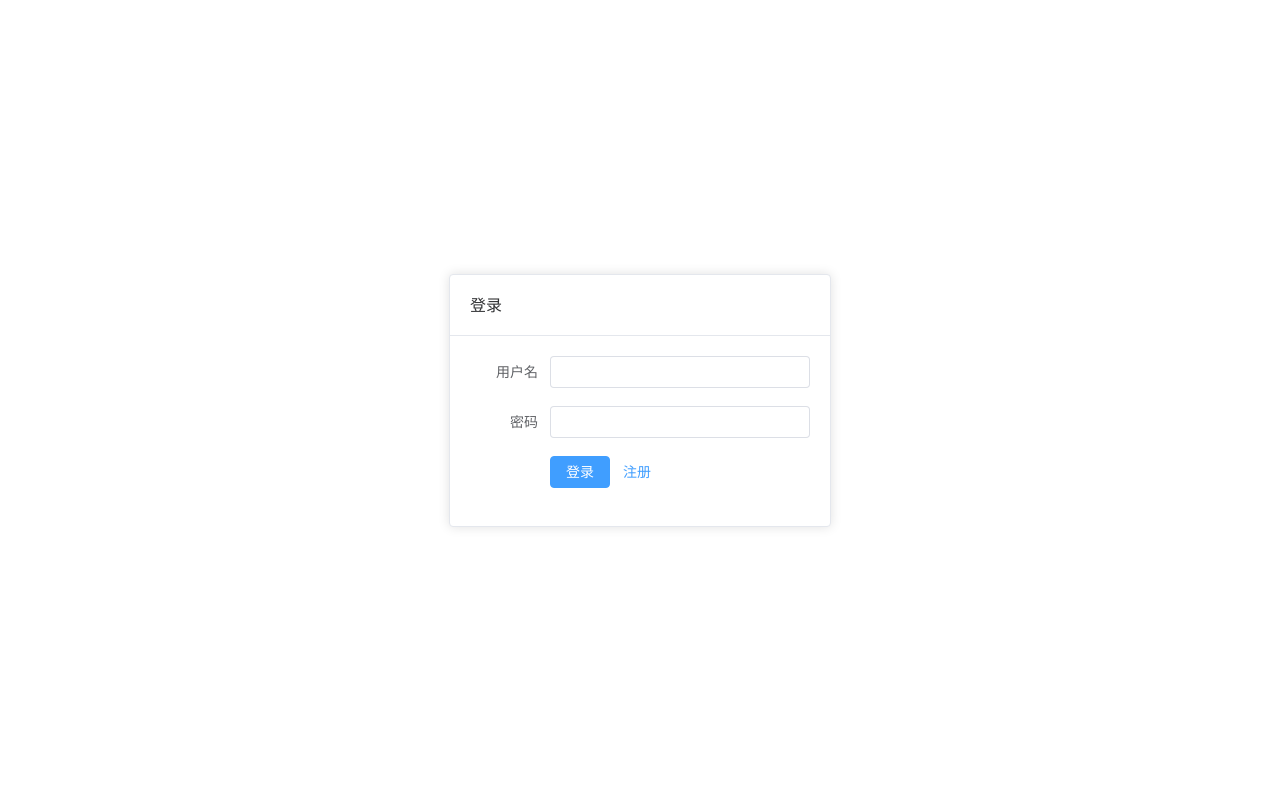
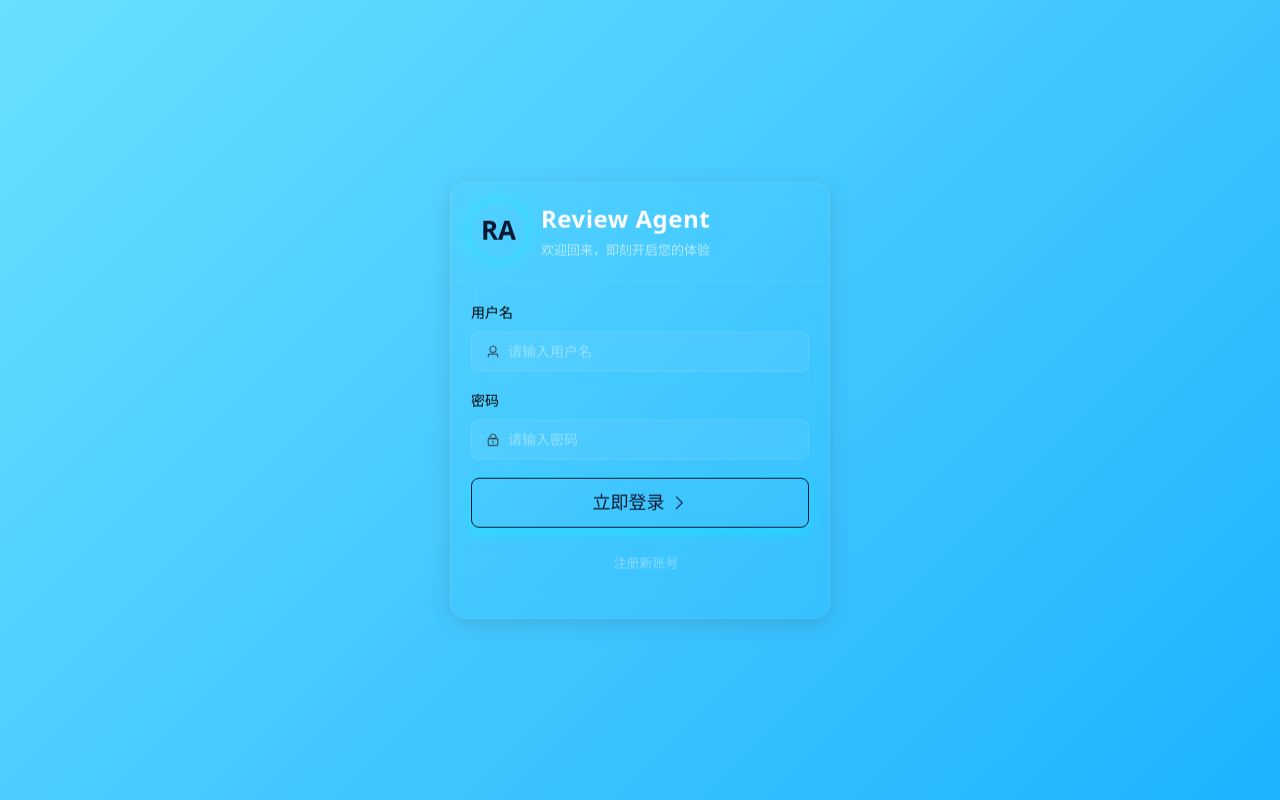
Before and after one commit to lhf2003/review-agent-app, a Vue app in the folder frontend/: page /login in a window 1280 px wide. Built offline with nearby package versions, Linux system fonts and the light colour scheme.

Commit message:
优化登录页面（还需优化）

```diff
--- a/frontend/src/pages/LoginPage.vue
+++ b/frontend/src/pages/LoginPage.vue
@@ -2,6 +2,7 @@
 import { ref } from 'vue'
 import { useAuthStore } from '../stores/auth'
 import { ElMessage } from 'element-plus'
+import { User, Lock, ArrowRight } from '@element-plus/icons-vue'
 
 const form = ref({ username: '', password: '' })
 const loading = ref(false)
@@ -27,26 +28,278 @@ async function onSubmit() {
 </script>
 
 <template>
-  <div style="display:flex;align-items:center;justify-content:center;height:100%;">
-    <el-card style="width:380px;">
+     <div class="login-page">
+
+        <div class="animated-bg" />
+
+          <div class="login-container">
+               <transition name="fade-up">
+                        <el-card class="login-card dark-theme-card" shadow="always">
                          <template #header>
-        <span>登录</span>
+                              <div class="login-header">
+                                   <div class="logo">RA</div>
+                                   <div class="title-wrap">
+                                        <div class="title">Review Agent</div>
+                                        <div class="subtitle">欢迎回来，即刻开启您的体验</div>
+                                       </div>
+                                  </div>
                              </template>
-      <el-form label-width="80px">
+
+                         <el-form label-position="top" class="login-form" @keyup.enter.native="onSubmit">
                               <el-form-item label="用户名">
-          <el-input v-model="form.username" />
+                                   <el-input v-model="form.username" :prefix-icon="User" placeholder="请输入用户名"
+                                size="large" />
                                   </el-form-item>
                               <el-form-item label="密码">
-          <el-input v-model="form.password" type="password" show-password />
+                                   <el-input v-model="form.password" type="password" show-password
+                                :prefix-icon="Lock" placeholder="请输入密码" size="large" />
                                   </el-form-item>
-        <el-form-item>
-          <el-button :loading="loading" type="primary" @click="onSubmit">登录</el-button>
-          <el-button type="text" @click="$router.push('/register')">注册</el-button>
+
+                              <el-form-item class="button-group">
+                                   <el-button         :loading="loading"         type="primary"
+                                       size="large"         class="submit-btn"
+                                @click="onSubmit"       >
+                                        立即登录
+                                        <el-icon class="el-icon--right">
+                                    <ArrowRight />
+                                </el-icon>
+                                       </el-button>
+
+                                   <el-button type="text" @click="$router.push('/register')"
+                                class="register-btn">
+                                        注册新账号
+                                       </el-button>
                                   </el-form-item>
                              </el-form>
                         </el-card>
+                   </transition>
+              </div>
+
     </div>
 </template>
 
 <style scoped>
+/* 定义焦点颜色 */
+:root {
+    --accent-color: #00FFFF;
+    /* 亮青色 */
+    --card-bg: rgba(25, 30, 45, 0.9);
+    /* 深色半透明背景 */
+}
+
+/* ====================================
+ * 1. 页面和背景样式 (更深邃的渐变)
+ * ==================================== */
+.login-page {
+    position: relative;
+    height: 100vh;
+    min-height: 600px;
+    overflow: hidden;
+}
+
+.animated-bg {
+    position: absolute;
+    inset: 0;
+    /* 使用深蓝色到紫色的渐变，作为暗黑主题的背景 */
+    background: linear-gradient(135deg, #ffffff, #5fbeeb, #0086f3);
+    background-size: 300% 300%;
+    /* 调整动画速度，使其更平滑和缓和 */
+    animation: gradientFlow 10s ease infinite;
+    filter: brightness(1.2);
+    /* 略微提亮，增加动态感 */
+}
+
+@keyframes gradientFlow {
+    0% {
+        background-position: 0% 50%;
+    }
+
+    50% {
+        background-position: 100% 50%;
+    }
+
+    100% {
+        background-position: 0% 50%;
+    }
+}
+
+.login-container {
+    position: absolute;
+    top: 50%;
+    left: 50%;
+    transform: translate(-50%, -50%);
+    width: 380px;
+    /* 略微收窄，更精致 */
+    max-width: 90vw;
+}
+
+
+.login-card {
+    background-color: var(--card-bg);
+    backdrop-filter: blur(12px);
+    /* 保持轻微模糊 */
+    border: 1px solid rgba(255, 255, 255, 0.1);
+    /* 极细的白色边框 */
+    border-radius: 16px;
+    box-shadow: 0 5px 20px rgba(92, 82, 82, 0.2);
+    transition: transform 0.6s ease, box-shadow 0.3s ease;
+}
+
+.login-card:hover {
+    transform: translateY(-3px);
+    box-shadow: 0 15px 50px rgba(92, 82, 82, 0.2);
+}
+
+/* 覆盖 Element Plus 卡片头部和身体的默认边框颜色 */
+:deep(.el-card__header) {
+    border-color: rgba(255, 255, 255, 0.08);
+    padding-bottom: 20px;
+}
+
+:deep(.el-card__body) {
+    padding-top: 5px;
+}
+
+
+.login-header {
+    display: flex;
+    align-items: center;
+    gap: 15px;
+}
+
+.logo {
+    width: 55px;
+    height: 55px;
+    border-radius: 50%;
+    /* 改为圆形 Logo */
+    background: var(--accent-color);
+    color: #0A1931;
+    /* 深色文字 */
+    display: flex;
+    align-items: center;
+    justify-content: center;
+    font-weight: 900;
+    font-size: 26px;
+    box-shadow: 0 0 20px rgba(0, 255, 255, 0.5);
+    /* 霓虹灯效果阴影 */
+}
+
+.title-wrap {
+    display: flex;
+    flex-direction: column;
+}
+
+.title {
+    font-weight: 700;
+    font-size: 24px;
+    color: #ffffff;
+    letter-spacing: 0.5px;
+}
+
+.subtitle {
+    font-size: 13px;
+    color: rgba(255, 255, 255, 0.6);
+    margin-top: 4px;
+}
+
+.login-form {
+    padding-top: 15px;
+}
+
+/* 标签文字颜色 */
+.login-form :deep(.el-form-item__label) {
+    color: #000000;
+    font-weight: 500;
+}
+
+.login-form :deep(.el-input__wrapper) {
+    background-color: rgba(255, 255, 255, 0.05) !important;
+    box-shadow: 0 0 0 1px rgba(255, 255, 255, 0.1) inset !important;
+    border-radius: 8px;
+}
+
+/* 输入框内容颜色 */
+.login-form :deep(.el-input__inner) {
+    color: #ffffff;
+}
+
+.login-form :deep(.el-input__inner::placeholder) {
+    color: rgba(255, 255, 255, 0.4);
+}
+
+.login-form :deep(.el-input__prefix) {
+    color: var(--accent-color);
+    /* 图标颜色设为焦点色 */
+}
+
+/* 输入框聚焦高亮 */
+.login-form :deep(.el-input__wrapper.is-focus) {
+    /* 使用焦点色作为边框高亮 */
+    box-shadow: 0 0 0 2px var(--accent-color) inset !important;
+}
+
+
+/* 按钮组 */
+.button-group {
+    margin-top: 15px;
+}
+
+:deep(.button-group .el-form-item__content) {
+    display: flex;
+    flex-direction: column;
+    width: 100%;
+}
+
+.submit-btn {
+    width: 100%;
+    height: 50px;
+    font-size: 18px;
+    border-radius: 8px;
+    /* 使用焦点色背景 */
+    background-color: var(--accent-color);
+    border-color: var(--accent-color);
+    color: #0A1931;
+    /* 确保文字是深色高对比度 */
+    font-weight: 700;
+    box-shadow: 0 4px 15px rgba(0, 255, 255, 0.4);
+    transition: all 0.3s ease;
+}
+
+.submit-btn:hover {
+    filter: brightness(1.1);
+    transform: translateY(-2px);
+    box-shadow: 0 6px 20px rgba(0, 255, 255, 0.6);
+}
+
+.register-btn {
+    margin-top: 20px;
+    color: rgba(255, 255, 255, 0.4);
+    /* 弱化注册按钮 */
+    font-size: 13px;
+    align-self: center;
+    /* 居中 */
+}
+
+.register-btn:hover {
+    color: var(--accent-color);
+}
+
+
+/* ====================================
+ * 5. 动画
+ * ==================================== */
+.fade-up-enter-from {
+    opacity: 0;
+    transform: translateY(30px) scale(0.95);
+}
+
+.fade-up-enter-active {
+    transition: all .6s cubic-bezier(0.23, 1, 0.32, 1);
+}
+
+/* 慢速、平滑的入场 */
+.fade-up-enter-to {
+    opacity: 7;
+    transform: translateY(0) scale(1);
+}
 </style>
```
Lines whose indentation alone changed are shown as unchanged.
